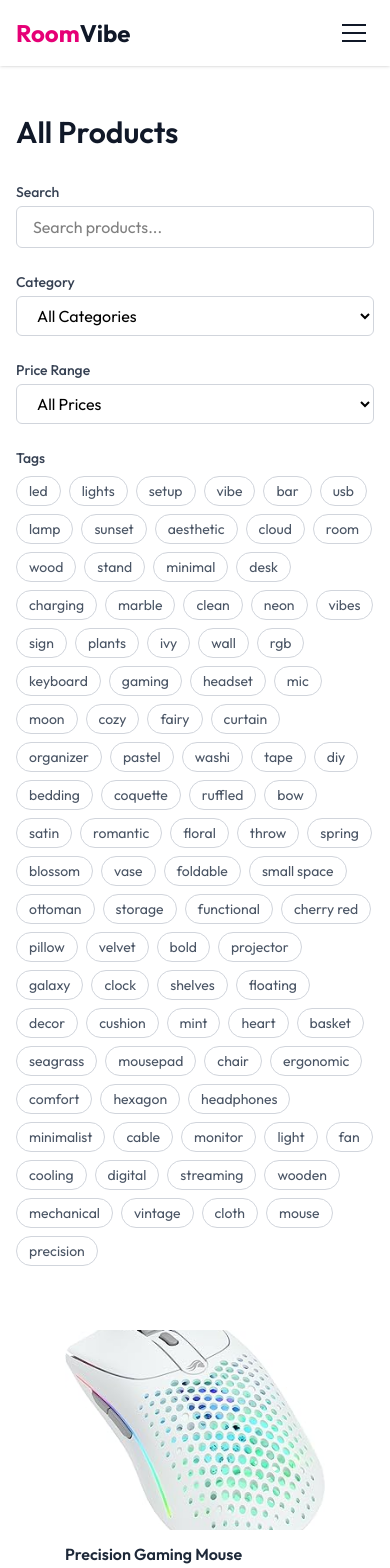
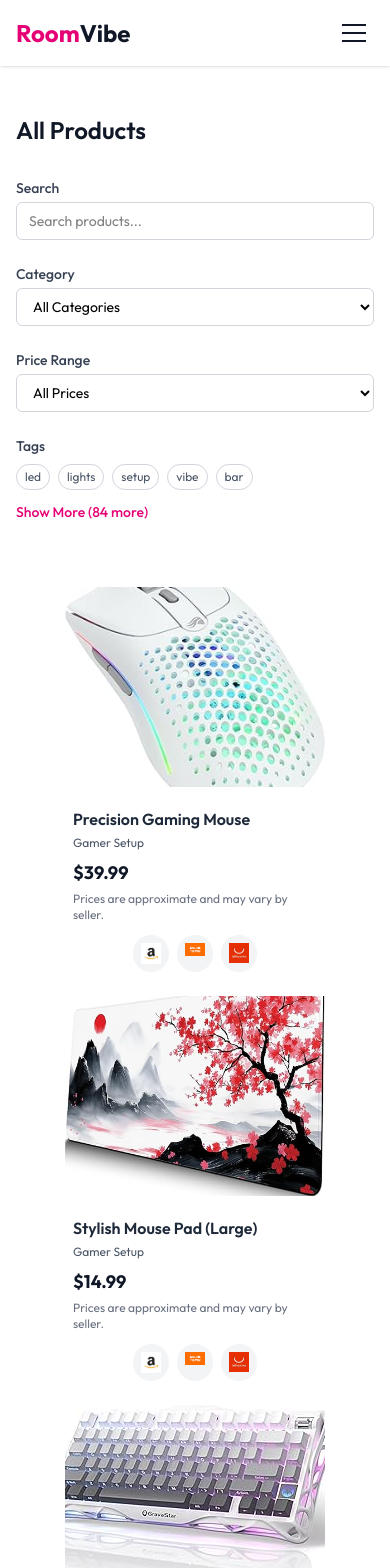
Before and after one commit to gr1shq/roomvibe, a Next.js app: page /products in a window 390 px wide. Shown: the top 1568 px of the page. Built offline with nearby package versions, Linux system fonts and the light colour scheme.

Commit message:
mobile versions fixed

```diff
--- a/app/(components)/ItemCard.tsx
+++ b/app/(components)/ItemCard.tsx
@@ -24,7 +24,7 @@ const ItemCard = ({ img, title, category, price, amazonLink, aliexpressLink, tem
     />
 
     {/* Content Section */}
-    <div className="pt-3 flex-1 flex flex-col justify-between">
+    <div className="pt-3 flex-1 flex flex-col justify-between m-2">
       <div>
         <h3 className="text-base font-semibold text-gray-800 line-clamp-2">{title}</h3>
         <p className="text-xs text-gray-600 mt-1">{category}</p>
--- a/app/(sections)/Slide.tsx
+++ b/app/(sections)/Slide.tsx
@@ -115,7 +115,7 @@ const FeaturedProducts = () => {
                         Featured Pick
                       </span>
                     )}
-                    <div className="hover:scale-105 transition-transform duration-300 z-10 relative">
+                    <div className="transition-transform duration-300 z-10 relative">
                       <ItemCard
                         img={product.image}
                         title={product.name}
--- a/app/products/page.tsx
+++ b/app/products/page.tsx
@@ -19,7 +19,6 @@ interface Product {
   tags?: string[];
 }
 
-
 // Type assertion to ensure products matches Product[]
 const typedProducts: Product[] = products as Product[];
 
@@ -28,6 +27,8 @@ export default function Products() {
   const [selectedCategory, setSelectedCategory] = useState('');
   const [selectedPriceRange, setSelectedPriceRange] = useState('');
   const [selectedTags, setSelectedTags] = useState<string[]>([]);
+  const [visibleTagsCount, setVisibleTagsCount] = useState(5); // Initial number of tags to show
+  const [visibleProductsCount, setVisibleProductsCount] = useState(12); // Initial number of products to show
 
   // Validate products data
   const validProducts: Product[] = typedProducts.filter((product) => {
@@ -81,12 +82,24 @@ export default function Products() {
     )
     .sort((a, b) => b.id - a.id); // Newest first
 
+  // Toggle tags visibility
+  const toggleTagsVisibility = () => {
+    setVisibleTagsCount((prev) =>
+      prev === availableTags.length ? 5 : availableTags.length
+    );
+  };
+
+  // Load more products
+  const loadMoreProducts = () => {
+    setVisibleProductsCount((prev) => prev + 12); // Load 12 more products
+  };
+
   return (
     <div className="flex flex-col min-h-screen bg-white">
       <Header />
       <main className="flex-grow">
         <div className="container mx-auto px-4 sm:px-6 lg:px-8 py-12 md:py-16">
-          <h1 className="text-3xl md:text-4xl font-semibold text-gray-900 mb-8">
+          <h1 className="text-2xl sm:text-3xl md:text-4xl font-semibold text-gray-900 mb-8">
             All Products
           </h1>
 
@@ -106,7 +119,7 @@ export default function Products() {
                 value={searchQuery}
                 onChange={(e) => setSearchQuery(e.target.value)}
                 placeholder="Search products..."
-                className="mt-1 w-full sm:w-1/2 px-4 py-2 border border-gray-300 rounded-md focus:ring-pink-600 focus:border-pink-600"
+                className="mt-1 w-full sm:w-1/2 px-3 sm:px-4 py-2 border border-gray-300 rounded-md focus:ring-pink-600 focus:border-pink-600 text-sm sm:text-base"
               />
             </div>
 
@@ -122,7 +135,7 @@ export default function Products() {
                 id="category"
                 value={selectedCategory}
                 onChange={(e) => setSelectedCategory(e.target.value)}
-                className="mt-1 w-full sm:w-1/2 px-4 py-2 border border-gray-300 rounded-md focus:ring-pink-600 focus:border-pink-600"
+                className="mt-1 w-full sm:w-1/2 px-3 sm:px-4 py-2 border border-gray-300 rounded-md focus:ring-pink-600 focus:border-pink-600 text-sm sm:text-base"
               >
                 <option value="">All Categories</option>
                 {categories.map((category) => (
@@ -145,7 +158,7 @@ export default function Products() {
                 id="price"
                 value={selectedPriceRange}
                 onChange={(e) => setSelectedPriceRange(e.target.value)}
-                className="mt-1 w-full sm:w-1/2 px-4 py-2 border border-gray-300 rounded-md focus:ring-pink-600 focus:border-pink-600"
+                className="mt-1 w-full sm:w-1/2 px-3 sm:px-4 py-2 border border-gray-300 rounded-md focus:ring-pink-600 focus:border-pink-600 text-sm sm:text-base"
               >
                 <option value="">All Prices</option>
                 <option value="0-25">$0 - $25</option>
@@ -160,7 +173,7 @@ export default function Products() {
                 Tags
               </label>
               <div className="mt-2 flex flex-wrap gap-2">
-                {availableTags.map((tag) => (
+                {availableTags.slice(0, visibleTagsCount).map((tag) => (
                   <button
                     key={tag}
                     onClick={() =>
@@ -170,7 +183,7 @@ export default function Products() {
                           : [...prev, tag]
                       )
                     }
-                    className={`px-3 py-1 text-sm rounded-full border ${
+                    className={`px-2 sm:px-3 py-1 text-xs sm:text-sm rounded-full border ${
                       selectedTags.includes(tag)
                         ? 'bg-pink-600 text-white border-pink-600'
                         : 'bg-white text-gray-600 border-gray-300'
@@ -180,22 +193,32 @@ export default function Products() {
                   </button>
                 ))}
               </div>
+              {availableTags.length > 5 && (
+                <button
+                  onClick={toggleTagsVisibility}
+                  className="mt-3 text-sm text-pink-600 hover:text-pink-700 font-medium focus:outline-none focus:ring-2 focus:ring-pink-600"
+                >
+                  {visibleTagsCount === availableTags.length
+                    ? 'Show Less'
+                    : `Show More (${availableTags.length - visibleTagsCount} more)`}
+                </button>
+              )}
             </div>
           </div>
 
           {/* Product Grid */}
           {filteredProducts.length === 0 ? (
             <div className="text-center py-12">
-              <p className="text-lg text-gray-600">
+              <p className="text-base sm:text-lg text-gray-600">
                 No products found. Try adjusting your filters.
               </p>
             </div>
           ) : (
-            <div className="grid grid-cols-1 sm:grid-cols-2 lg:grid-cols-3 xl:grid-cols-4 gap-6 py-8">
-              {filteredProducts.map((product) => (
+            <div className="grid grid-cols-1 sm:grid-cols-2 lg:grid-cols-3 xl:grid-cols-4 gap-4 sm:gap-6 py-8">
+              {filteredProducts.slice(0, visibleProductsCount).map((product) => (
                 <div
                   key={product.id}
-                  className="relative w-[260px] sm:w-[300px] mx-auto hover:scale-105 transition-transform duration-300"
+                  className="relative w-full max-w-[260px] sm:max-w-[300px] mx-auto transition-transform duration-300"
                 >
                   <ItemCard
                     img={product.image}
@@ -210,6 +233,18 @@ export default function Products() {
               ))}
             </div>
           )}
+
+          {/* Load More Button */}
+          {visibleProductsCount < filteredProducts.length && (
+            <div className="text-center mt-8">
+              <button
+                onClick={loadMoreProducts}
+                className="px-6 py-2.5 bg-pink-600 text-white text-sm sm:text-base font-medium rounded-md hover:bg-pink-700 focus:outline-none focus:ring-2 focus:ring-pink-600 transition-colors duration-300"
+              >
+                Load More ({filteredProducts.length - visibleProductsCount} more)
+              </button>
+            </div>
+          )}
         </div>
       </main>
       <Footer />
```
Also changed, not shown: app/(sections)/Hero.tsx (+17 -17 lines).
